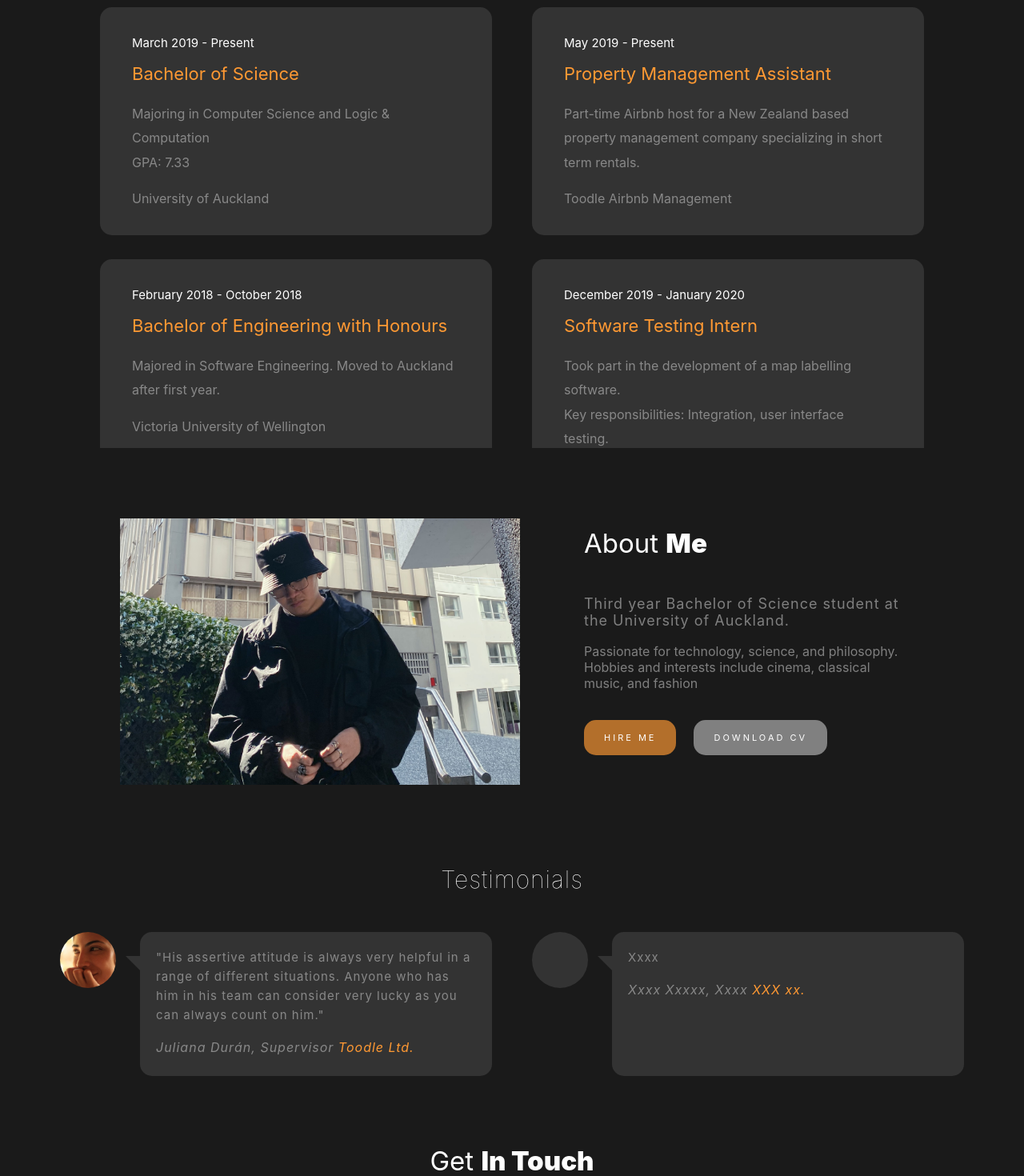
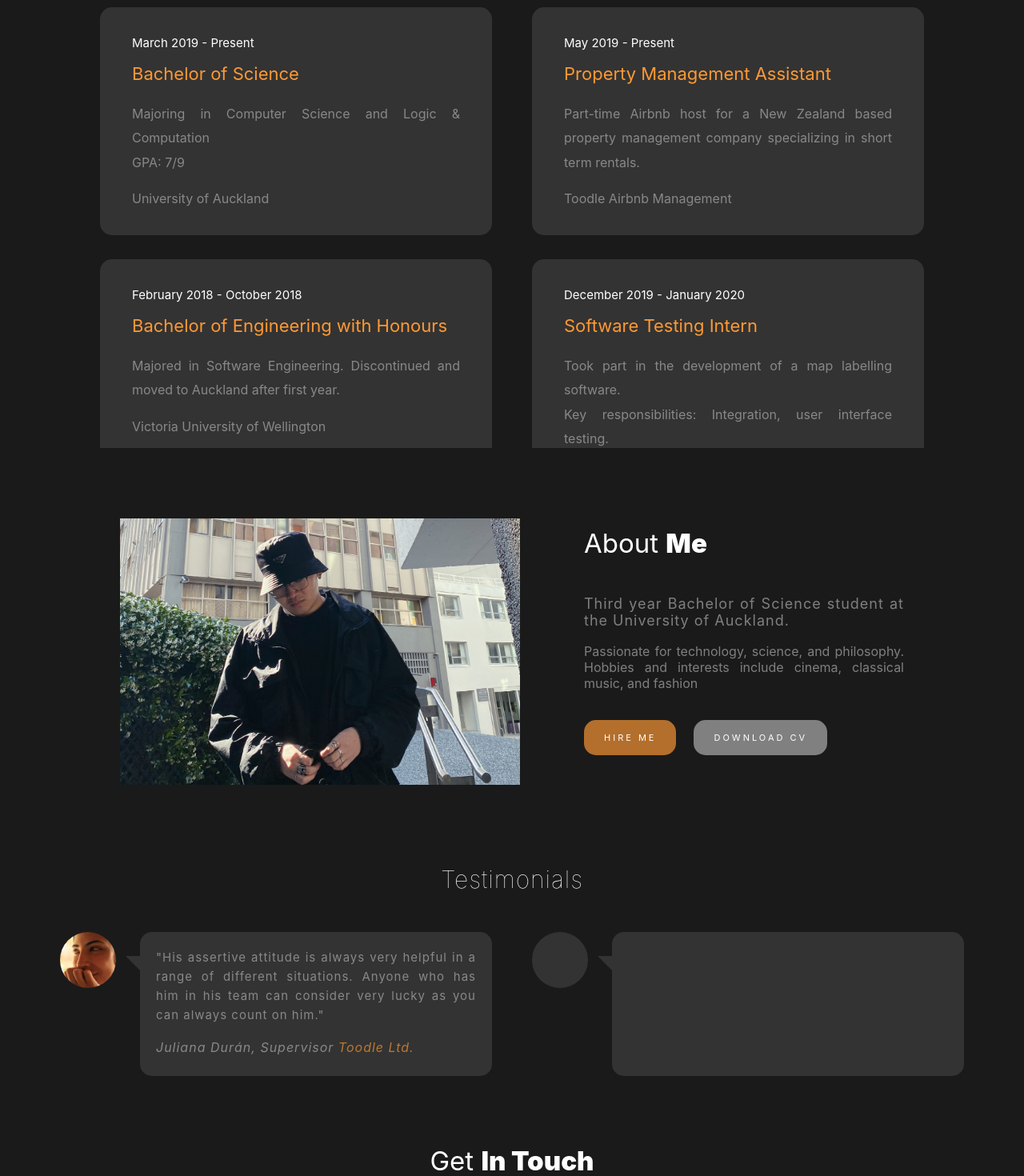
Before and after one commit to lucasli233/me, a React (Create React App) app: page / in a window 1280 px wide. Shown: the part 1040-2510 px from the top of the page at 80% size. Built offline with nearby package versions, Linux system fonts and the light colour scheme.

Commit message:
changed res box entity color

```diff
--- a/src/pages/About/About.scss
+++ b/src/pages/About/About.scss
@@ -54,10 +54,12 @@
 .about-descp1 {
   font-size: 18px;
   letter-spacing: 1px;
+  text-align: justify;
 }
 
 .about-descp2 {
   font-size: 16px;
+  text-align: justify;
 }
 
 .about-buttonbox {
@@ -123,6 +125,7 @@
 .testi-box {
   display: flex;
   flex-direction: col;
+  text-align: justify;
 }
 
 .profile-circle {
@@ -184,12 +187,12 @@
 
 .testi-text-entity.juli:after {
   content: " Toodle Ltd.";
-  color: #ff9933;
+  color: #ff9933aa;
   font-style: italic;
 }
 
 .testi-text-entity.nicci:after {
   content: " XXX xx.";
-  color: #ff9933;
+  color: #ff9933aa;
   font-style: italic;
 }
--- a/src/pages/About/About.tsx
+++ b/src/pages/About/About.tsx
@@ -73,8 +73,8 @@ const About = () => {
               <div className="profile-circle"></div>
               <div className="chat-bubble">
                 <div className="testi-texts-box">
-                  <p className="testi-text">Xxxx</p>
-                  <p className="testi-text-entity nicci">Xxxx Xxxxx, Xxxx</p>
+                  {/* <p className="testi-text">Xxxx</p> */}
+                  {/* <p className="testi-text-entity nicci">Xxxx Xxxxx, Xxxx</p> */}
                 </div>
               </div>
             </div>
--- a/src/pages/Resume/Resume.scss
+++ b/src/pages/Resume/Resume.scss
@@ -64,6 +64,7 @@
     font-size: 16px;
     line-height: 1.9;
     color: #b3b3b3aa;
+    text-align: justify;
 }
 
 .inresbox.entity {
--- a/src/pages/Resume/Resume.tsx
+++ b/src/pages/Resume/Resume.tsx
@@ -17,7 +17,7 @@ const Resume = () => {
                         <p className="inresbox des">
                             Majoring in Computer Science and Logic & Computation
                             <br />
-                            GPA: 7.33
+                            GPA: 7/9
                         </p>
                         <p className="inresbox entity">
                             University of Auckland
@@ -32,7 +32,7 @@ const Resume = () => {
                             Bachelor of Engineering with Honours
                         </p>
                         <p className="inresbox des">
-                            Majored in Software Engineering. Moved to Auckland
+                            Majored in Software Engineering. Discontinued and moved to Auckland
                             after first year.
                         </p>
                         <p className="inresbox entity">
```
